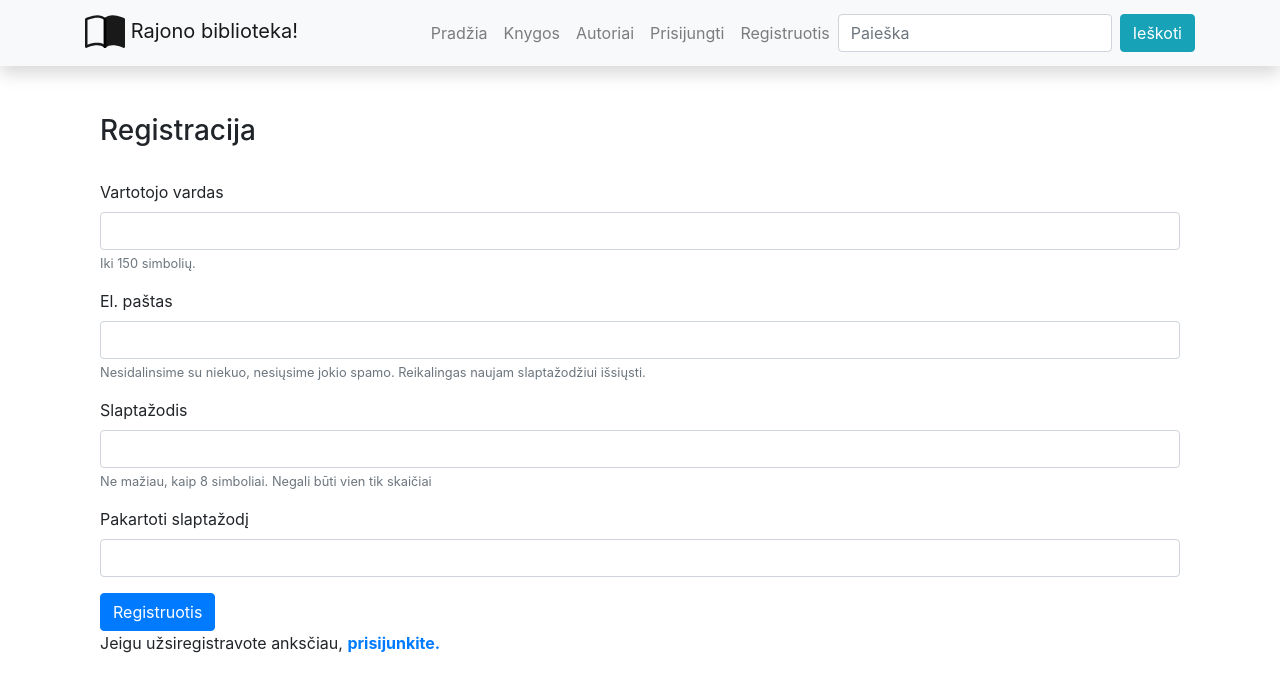
After one commit to ramunas-ptu6/django_ptu6, a Django app: page /library/register/ in a window 1280 px wide. The commit adds this page. Shown: the top 692 px of the page. Run offline with Django 4.2, Linux system fonts and the light colour scheme; some libraries are stand-ins or nearby versions.

Commit message:
9 paskaita, vartotojo registracija (forma + viewsas).

```diff
--- a/mysite/library/models.py
+++ b/mysite/library/models.py
@@ -84,7 +84,8 @@ class Author(models.Model):
     first_name = models.CharField('Vardas', max_length=100)
     last_name = models.CharField('Pavardė', max_length=100)
     # description = models.TextField('Aprašymas', max_length=2000, default='bio')
-    description = HTMLField()
+    description = HTMLField(default="")
+
 
     def display_books(self):
         return ', '.join([book.title for book in self.books.all()][:3]) + "..."
--- a/mysite/library/static/css/styles.css
+++ b/mysite/library/static/css/styles.css
@@ -13,12 +13,12 @@ hr {
 
 .card-img-top {
     height: 300px;
-    width: auto;
+    width: 220px;
 }
 
 .card {
     display: inline-block;
-    height: 300px;
+    height: 430px;
     margin-right: 15px;
     margin-bottom: 15px;
 }
--- a/mysite/library/templates/base.html
+++ b/mysite/library/templates/base.html
@@ -4,8 +4,8 @@
     {% block title %}
     <title>Rajono biblioteka</title>
     {% endblock %}
-    <meta charset="utf-8" />
-    <meta name="viewport" content="width=device-width, initial-scale=1" />
+    <meta charset="utf-8"/>
+    <meta name="viewport" content="width=device-width, initial-scale=1"/>
     <link
             rel="stylesheet"
             href="https://stackpath.bootstrapcdn.com/bootstrap/4.1.3/css/bootstrap.min.css"
@@ -18,7 +18,7 @@
     />
     <!-- Add additional CSS in static file -->
     {% load static %}
-    <link rel="stylesheet" href="{% static 'css/styles.css' %}" />
+    <link rel="stylesheet" href="{% static 'css/styles.css' %}"/>
 </head>
 <body>
 <!-- Navigation -->
@@ -27,7 +27,7 @@
         class="navbar navbar-expand-lg navbar-light bg-light static-top mb-5 shadow"
 >
     <div class="container">
-        <a class="navbar-brand" href="#">
+        <a class="navbar-brand" href="/">
             <svg
                     class="bi bi-book-half"
                     width="2em"
@@ -73,15 +73,19 @@
                 </li>
                 {% if user.is_authenticated %}
                 <li class="nav-item"><a class="nav-link" href="#">
-              <svg class="bi bi-person" width="1.5em" height="1.5em" viewBox="0 0 16 16" fill="currentColor" xmlns="http://www.w3.org/2000/svg">
-                <path fill-rule="evenodd" d="M13 14s1 0 1-1-1-4-6-4-6 3-6 4 1 1 1 1h10zm-9.995-.944v-.002.002zM3.022 13h9.956a.274.274 0 00.014-.002l.008-.002c-.001-.246-.154-.986-.832-1.664C11.516 10.68 10.289 10 8 10c-2.29 0-3.516.68-4.168 1.332-.678.678-.83 1.418-.832 1.664a1.05 1.05 0 00.022.004zm9.974.056v-.002.002zM8 7a2 2 0 100-4 2 2 0 000 4zm3-2a3 3 0 11-6 0 3 3 0 016 0z" clip-rule="evenodd"/>
+                    <svg class="bi bi-person" width="1.5em" height="1.5em" viewBox="0 0 16 16" fill="currentColor"
+                         xmlns="http://www.w3.org/2000/svg">
+                        <path fill-rule="evenodd"
+                              d="M13 14s1 0 1-1-1-4-6-4-6 3-6 4 1 1 1 1h10zm-9.995-.944v-.002.002zM3.022 13h9.956a.274.274 0 00.014-.002l.008-.002c-.001-.246-.154-.986-.832-1.664C11.516 10.68 10.289 10 8 10c-2.29 0-3.516.68-4.168 1.332-.678.678-.83 1.418-.832 1.664a1.05 1.05 0 00.022.004zm9.974.056v-.002.002zM8 7a2 2 0 100-4 2 2 0 000 4zm3-2a3 3 0 11-6 0 3 3 0 016 0z"
+                              clip-rule="evenodd"/>
                     </svg>
                     {{ user.get_username }}</a></li>
                 <li class="nav-item"><a class="nav-link" href="{% url 'my-borrowed' %}">Mano knygos</a></li>
-            <li class="nav-item"><a class="nav-link" href="{% url 'logout' %}?next=/library">Atsijungti</a></li>
+                <li class="nav-item"><a class="nav-link" href="{% url 'logout' %}">Atsijungti</a></li>
                 {% else %}
-            <li class="nav-item"><a class="nav-link" href="{% url 'login' %}?next={{request.path}}">Prisijungti</a></li>
-            <li class="nav-item"><a class="nav-link" href="#">Registruotis</a></li>
+                <li class="nav-item"><a class="nav-link" href="{% url 'login' %}?next={{request.path}}">Prisijungti</a>
+                </li>
+                <li class="nav-item"><a class="nav-link" href="{% url 'register' %}">Registruotis</a></li>
                 {% endif %}
             </ul>
 
@@ -104,7 +108,19 @@
         </div>
     </div>
 </nav>
-    <div class="container">{% block content %}{% endblock %}</div>
+<div class="container">
+    {% if messages %}
+    {% for message in messages %}
+    <div class="alert alert-{% if message.tags == 'error' %}danger{% elif message.tags == 'info' %}success{% endif %}"
+         role="alert">
+        {{ message }}
+    </div>
+    {% endfor %}
+    {% endif %}
+
+
+    {% block content %}{% endblock %}
+</div>
 
 <script
         src="https://code.jquery.com/jquery-3.5.1.slim.min.js"
--- /dev/null
+++ b/mysite/library/templates/register.html
@@ -0,0 +1,37 @@
+{% extends "base.html" %}
+
+{% block content %}
+
+    <div class="container register">
+        <h3>Registracija</h3><br/>
+
+
+        <form method="post">
+            {% csrf_token %}
+            <div class="form-group">
+                <label for="username">Vartotojo vardas</label>
+                <input name="username" type="text" class="form-control" id="username" aria-describedby="usernameHelp">
+                <small id="usernameHelp" class="form-text text-muted">Iki 150 simbolių.</small>
+            </div>
+            <div class="form-group">
+                <label for="exampleInputEmail1">El. paštas</label>
+                <input name="email" type="email" class="form-control" id="exampleInputEmail1" aria-describedby="emailHelp">
+                <small id="emailHelp" class="form-text text-muted">Nesidalinsime su niekuo, nesiųsime jokio spamo.
+                    Reikalingas naujam slaptažodžiui išsiųsti. </small>
+            </div>
+            <div class="form-group">
+                <label for="password">Slaptažodis</label>
+                <input name="password" type="password" class="form-control" id="password" aria-describedby="pwdHelp">
+                <small id="pwdHelp" class="form-text text-muted">Ne mažiau, kaip 8 simboliai. Negali būti vien tik
+                    skaičiai</small>
+            </div>
+            <div class="form-group">
+                <label for="password2">Pakartoti slaptažodį</label>
+                <input name="password2" type="password" class="form-control" id="password2" aria-describedby="pwd2Help">
+            </div>
+            <button type="submit" class="btn btn-primary register-button">Registruotis</button>
+        </form>
+        <p>Jeigu užsiregistravote anksčiau, <a href="{% url 'login' %}?next=/library"><strong>prisijunkite.</strong></a></p>
+    </div>
+
+{% endblock %}
--- /dev/null
+++ b/mysite/library/templates/registration/password_reset_complete.html
@@ -0,0 +1,6 @@
+{% extends "base.html" %}
+{% block content %}
+<h1>Slaptažodis pakeistas!!!</h1>
+<p><a href="{% url 'login' %}">prisijungti iš naujo</a></p>
+
+{% endblock %}
--- /dev/null
+++ b/mysite/library/templates/registration/password_reset_done.html
@@ -0,0 +1,5 @@
+{% extends "base.html" %}
+{% block content %}
+<p>Password change link was sent to your email!!!</p>
+
+{% endblock %}
--- /dev/null
+++ b/mysite/library/templates/registration/password_reset_email.html
@@ -0,0 +1,4 @@
+Kažkas mums atsiuntė užklausą slaptažodžio keitimui. Jeigu tai Jūs, sekite nuoroda žemiau.
+{{ protocol }}://{{ domain }}{% url 'password_reset_confirm' uidb64=uid token=token %}
+
+Rajono biblioteka
--- a/mysite/library/urls.py
+++ b/mysite/library/urls.py
@@ -10,7 +10,8 @@ urlpatterns = [
     path('books/', views.BookListView.as_view(), name='books'),
     path('books/<int:pk>', views.BookDetailView.as_view(), name='book-detail'),
     path('search/', views.search, name='search'),
-    path("accounts/", include("django.contrib.auth.urls")),
-    path('mybooks/', views.LoanedBooksByUserListView.as_view(), name='my-borrowed')
+    path('accounts/', include('django.contrib.auth.urls')),
+    path('mybooks/', views.LoanedBooksByUserListView.as_view(), name='my-borrowed'),
+    path('register/', views.register, name='register'),
 
 ]
--- a/mysite/library/views.py
+++ b/mysite/library/views.py
@@ -1,8 +1,11 @@
 from django.contrib.auth.mixins import LoginRequiredMixin
 from django.core.paginator import Paginator
 from django.db.models import Q
-from django.shortcuts import render, get_object_or_404
+from django.shortcuts import render, get_object_or_404, redirect
 from django.views import generic
+from django.contrib.auth.forms import User
+from django.views.decorators.csrf import csrf_protect
+from django.contrib import messages
 
 from .models import Author, Book, BookInstance
 
@@ -50,14 +53,9 @@ def author(request, author_id):
     return render(request, 'author.html', {'author': single_author})
 
 
-def author(request, author_id):
-    single_author = get_object_or_404(Author, pk=author_id)
-    return render(request, 'author.html', {'author': single_author})
-
-
 class BookListView(generic.ListView):
     model = Book  # pagal modelio pav. autosukuriamas book_list kintamasis(visi objektai iš klasės) perduodamas į šabloną
-    paginate_by = 4
+    paginate_by = 6
     template_name = 'book_list.html'
     # context_object_name = 'my_book_list' galime pasikeisti automatinį konteksto kintamąjį(book_list) į custom pavadinimą
 
@@ -83,3 +81,32 @@ class LoanedBooksByUserListView(LoginRequiredMixin, generic.ListView):
 
     def get_queryset(self):
         return BookInstance.objects.filter(reader=self.request.user).filter(status__exact="p").order_by("due_back")
+
+@csrf_protect
+def register(request):
+    if request.method == "POST":
+        # pasiimam reikšmes iš registracijos formos laukų
+        username = request.POST["username"]
+        email = request.POST["email"]
+        password1 = request.POST["password"]
+        password2 = request.POST["password2"]
+        # ar sutampa įvesti passwordai
+        if password1 == password2:
+            # ar neužimtas username
+            if User.objects.filter(username=username).exists():
+                messages.error(request, f"Vartotojo vardas {username} užimtas!")
+                return redirect("register")
+            else:
+                # ar nėra tokio pačio email
+                if User.objects.filter(email=email).exists():
+                    messages.error(request, f"Emailas {email} jau užimtas kito vartotojo")
+                    return redirect("register")
+                else:
+                    # taškas kai viskas tvarkoje, patikrinimai praeiti, kuriam naują userį
+                    User.objects.create_user(username=username, email=email, password=password1)
+                    messages.info(request, f"Vartotojas {username} sėkmingai užregistruotas")
+                    return redirect("login")
+        else:
+            messages.error(request, "Slaptažodžiai nesutampa")
+            return redirect("register")
+    return render(request, "register.html")
```
Also changed, not shown: mysite/library/templates/registration/password_reset_confirm.html (added, +29 -0 lines), mysite/library/templates/registration/password_reset_form.html (added, +12 -0 lines), mysite/db.sqlite3, mysite/library/templates/registration/logged_out.html (renamed from mysite/library/templates/registration/logout_logged_out.html). Lines whose indentation alone changed are shown as unchanged.
